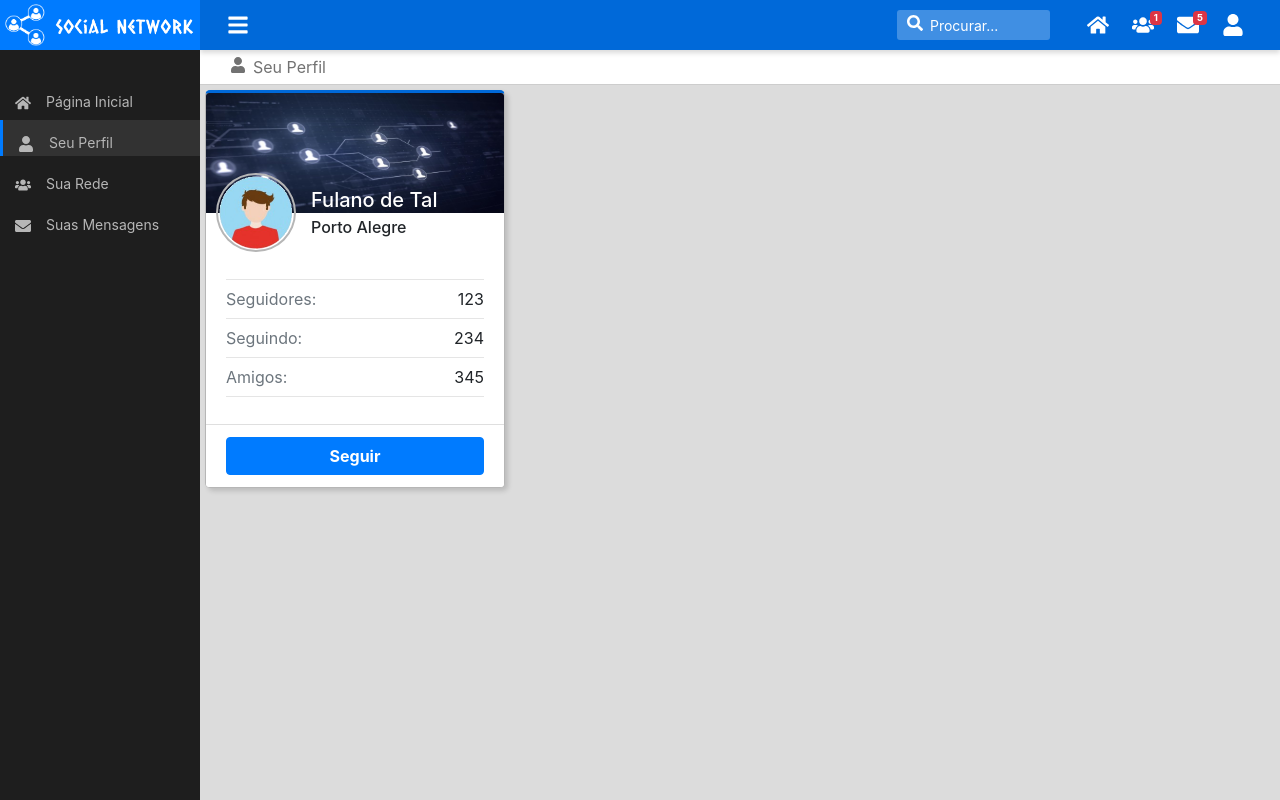
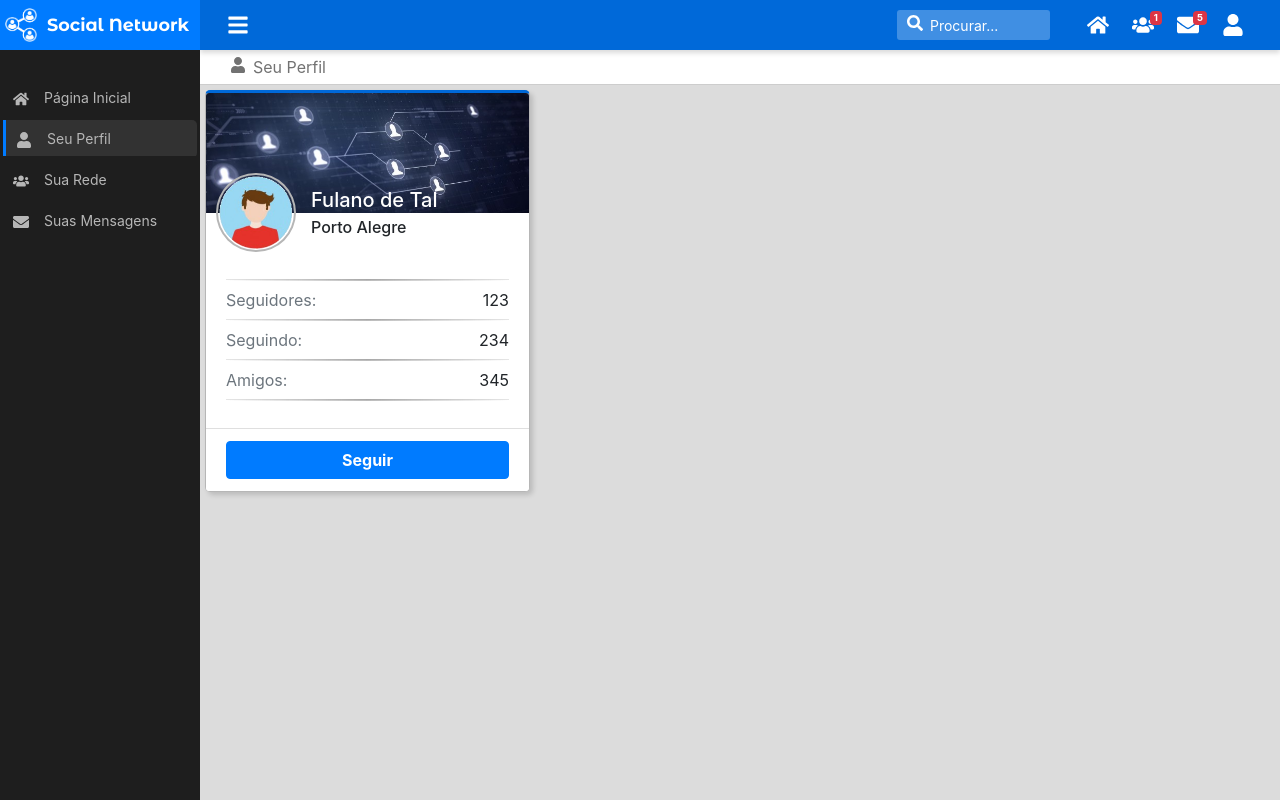
Before and after one commit to devtiagom/social-network-frontend-react, a React (Create React App) app: page /profile in a window 1280 px wide. Built offline with nearby package versions, Linux system fonts and the light colour scheme.

Commit message:
improved app logo style

```diff
--- a/public/index.html
+++ b/public/index.html
@@ -3,6 +3,7 @@
   <head>
     <meta charset="utf-8" />
     <link rel="icon" href="%PUBLIC_URL%/favicon.ico" />
+    <link href="https://fonts.googleapis.com/css2?family=Montserrat+Alternates:wght@400;500;700&display=swap" rel="stylesheet">
     <meta name="viewport" content="width=device-width, initial-scale=1" />
     <meta name="theme-color" content="#000000" />
     <meta
--- a/src/components/side-bar-menu/menu-item/style.css
+++ b/src/components/side-bar-menu/menu-item/style.css
@@ -5,22 +5,26 @@
 }
 
 .menu-item .menu-item-link {
-    padding: 10px 15px;
+    padding: 10px 10px;
     display: inline-block;
     width: 100%;
 
     text-decoration: none;
 
-    transition: background-color .3s;
+    transition: all .2s;
+
+    line-height: 1;
 }
 
-.menu-item .menu-item-link:hover {
+.menu-item .menu-item-link:hover:not(.active){
     background-color: var(--side-bar-body-link-bg-color);
+    border-radius: 5px;
 }
 
 .active {
     background-color: var(--side-bar-body-link-bg-color);
     border-left: 3px solid var(--side-bar-header-bg-color);
+    border-radius: 0px 5px 5px 0px;
 }
 
 .menu-item .menu-item-link .menu-item-icon {
@@ -29,7 +33,7 @@
     height: 16px;
     margin-right: 15px;
 
-    display: inline-block;
+    /* display: inline-block; */
     vertical-align: top;
 }
 
@@ -40,7 +44,7 @@
 
 .text-on {
     opacity: 1;
-    transition: all 0s .3s;
+    transition: all 0s .4s;
 }
 
 .text-off {
--- a/src/components/side-bar-menu/menu-list/style.css
+++ b/src/components/side-bar-menu/menu-list/style.css
@@ -7,5 +7,5 @@
     align-items: stretch;
 
     margin-bottom: 0;
-    /* padding-inline-start: 0; */
+    padding: 0px 3px;
 }
--- a/src/components/user-card/index.jsx
+++ b/src/components/user-card/index.jsx
@@ -14,13 +14,13 @@ export default props => (
             </div>
         </div>
         <div className="card-body">
-            <hr/>
+            <hr className="user-card-hr"/>
             <p className="card-text user-card-text"><span className="text-muted">Seguidores:</span> 123</p>
-            <hr/>
+            <hr className="user-card-hr" />
             <p className="card-text user-card-text"><span className="text-muted">Seguindo:</span> 234</p>
-            <hr/>
+            <hr className="user-card-hr" />
             <p className="card-text user-card-text"><span className="text-muted">Amigos:</span> 345</p>
-            <hr/>
+            <hr className="user-card-hr" />
         </div>
         <Show if={true}>
             <div className="card-footer bg-white">
--- a/src/components/user-card/style.css
+++ b/src/components/user-card/style.css
@@ -1,5 +1,5 @@
 .user-card {
-    width: 300px;
+    width: 325px;
 
     border: 1px solid var(--side-bar-body-link-txt-color);
     border-top: 3px solid var(--header-bg-color);
@@ -21,7 +21,6 @@
 .user-card .user-card-header .user-card-avatar {
     width: 80px;
     margin-left: 10px;
-    /* border: 2px solid rgb(100, 100, 100); */
     border: 2px solid var(--side-bar-body-link-txt-color);
     border-radius: 50%;
 }
@@ -41,6 +40,8 @@
     font-weight: 700;
 }
 
-.user-card hr {
+.user-card-hr {
     margin: 7px 0px;
+    height: 1px;
+    background-image: linear-gradient(to right, rgba(120, 120, 120, 0), rgba(120, 120, 120, .5), rgba(120, 120, 120, 0));
 }
--- a/src/template/side-bar/side-bar-header/index.jsx
+++ b/src/template/side-bar/side-bar-header/index.jsx
@@ -8,13 +8,13 @@ export default props => (
     <section className="side-bar-header">
         <div className="side-bar-header-group-items">
             <div className="side-bar-header-item">
-                <Link to="/">
+                <Link className="side-bar-header-link" to="/">
                     <img src="assets/IconShareUser.png" alt="icon" className="side-bar-header-icon" />
                 </Link>
             </div>
             <div className={`side-bar-header-item ${props.sideBarMode === sideBarModes.lg ? 'item-on' : 'item-off'}`}>
-                <Link to="/">
-                    <img className="side-bar-header-logo" src="assets/Logo.png" alt="logo" />
+                <Link className="side-bar-header-link" to="/">
+                    <span className="side-bar-header-logo">Social Network</span>
                 </Link>
             </div>
         </div>
--- a/src/template/side-bar/side-bar-header/style.css
+++ b/src/template/side-bar/side-bar-header/style.css
@@ -17,23 +17,30 @@
 
     display: flex;
     flex-direction: row;
-    justify-content: flex-start;
+    justify-content: stretch;
     align-items: center;
 }
 
+.side-bar-header .side-bar-header-group-items .side-bar-header-item .side-bar-header-link {
+    text-decoration: none;
+}
+
 .side-bar-header .side-bar-header-group-items .side-bar-header-item .side-bar-header-icon {
-    width: 42px;
-    margin-left: 4px;
+    width: 32px;
+    margin: 0px 10px 0px 5px;
     vertical-align: middle;
 }
 
 .side-bar-header .side-bar-header-group-items .side-bar-header-item .side-bar-header-logo {
-    width: 157px;
+    font-family: 'Montserrat Alternates', sans-serif;
+    color: white;
+    font-size: 1.1rem;
+    font-weight: 700;
 }
 
 .item-on {
     opacity: 1;
-    transition: all 0s .3s;
+    transition: opacity 0s .4s;
 }
 
 .item-off {
```
Also changed, not shown: public/assets/IconShareUser.png, public/assets/default-profile-cover.jpg.
